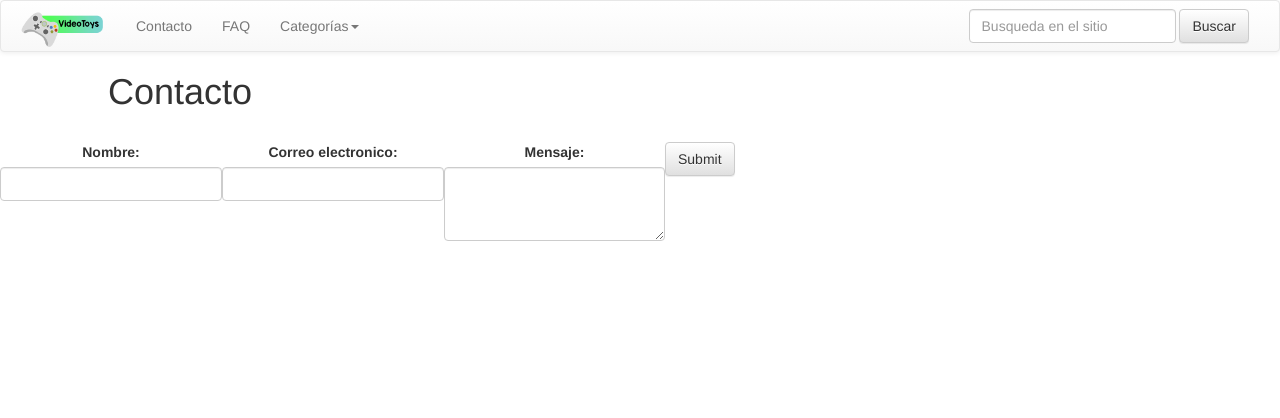
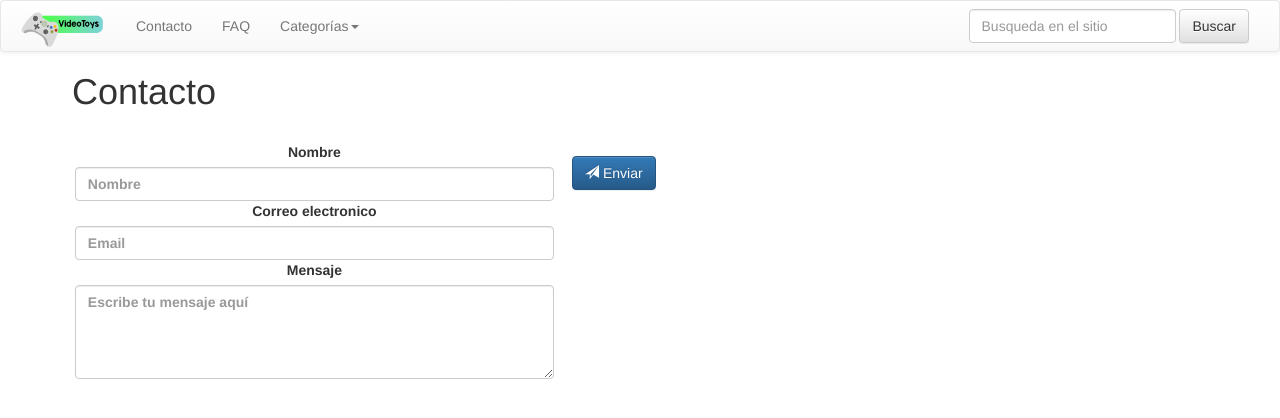
Before and after one commit to patowazhir/videotoysDI, a Jekyll site: the page built from contacto.html, in a window 1280 px wide. Shown: the top 418 px of the page. Built offline with Jekyll 4.4.1, drawn with Linux system fonts in a browser that asks for light colours; nearby versions of some CDN libraries.

Commit message:
Terminado casi todo

```diff
--- a/_config.yml
+++ b/_config.yml
@@ -5,7 +5,7 @@ regenerate: true
 title: Video-Toys
 description: 'Sitio de juegos'
 tagline: "Encuentra las mejores ofertas en juegos"
-relbaseurl: /videotoysDI # /videotoysDI
+relbaseurl: # /videotoysDI
 timezone: America/Mexico_City
 encoding: utf-8
 permalink: pretty
--- a/_sass/_default.scss
+++ b/_sass/_default.scss
@@ -28,7 +28,15 @@
 
 }
 .page h1 {
+  margin-left: 2em;
+}
+
+.page h2 {
   margin-left: 3em;
+}
+
+.page p {
+  margin-left: 8em;
 }
 
 @media screen and (max-width: 480px) {
--- a/contacto.html
+++ b/contacto.html
@@ -4,18 +4,21 @@ title: Contacto
 permalink: /contacto
 ---
 <br>
-<form role="form-horizontal">
-  <div class="form-group">
-    <label for="email">Nombre:</label>
-    <input type="email" class="form-control" id="name">
+<div id="pagForm">
+<form class="form-horizontal" style="width: 80%; margin: 0 auto;">
+  <div class="form-group" style="width: 80%; margin: 0 auto;">
+    <label for="InputName1">Nombre</label>
+    <input type="text" class="form-control" id="InputName1" placeholder="Nombre">
   </div>
-  <div class="form-group">
-    <label for="pwd">Correo electronico:</label>
-    <input type="email" class="form-control" id="email">
+  <div class="form-group"  style="width: 80%; margin: 0 auto;">
+    <label for="InputEmail1">Correo electronico</label>
+    <input type="email" class="form-control" id="InputEmail1" placeholder="Email">
   </div>
-  <div class="form-group">
-    <label for="pwd">Mensaje:</label>
-    <textarea class="form-control" rows="3"></textarea>
+  <div class="form-group"  style="width: 80%; margin: 0 auto;">
+    <label for="InputText1">Mensaje</label>
+    <textarea class="form-control" type="text" rows="4" placeholder="Escribe tu mensaje aquí" id="InputText1"></textarea>
   </div>
-  <button type="submit" class="btn btn-default">Submit</button>
+
+  <button type="submit"  style="margin: 1em auto;" class="btn btn-primary"><span class="glyphicon glyphicon-send" aria-hidden="true"></span> Enviar</button>
 </form>
+</div>
```
Also changed, not shown: faq.html (deleted, +0 -12 lines), faq.md (added, +20 -0 lines).
